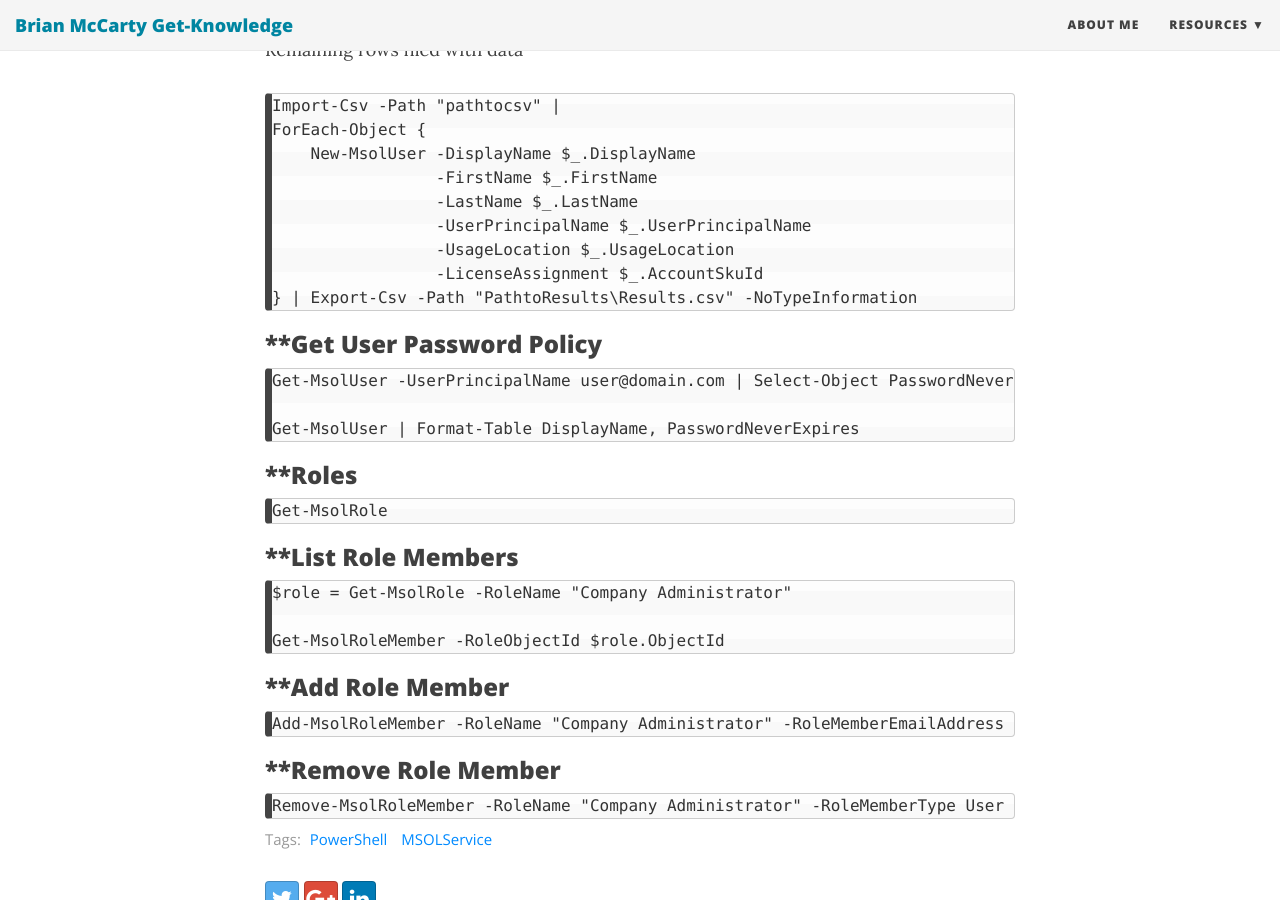
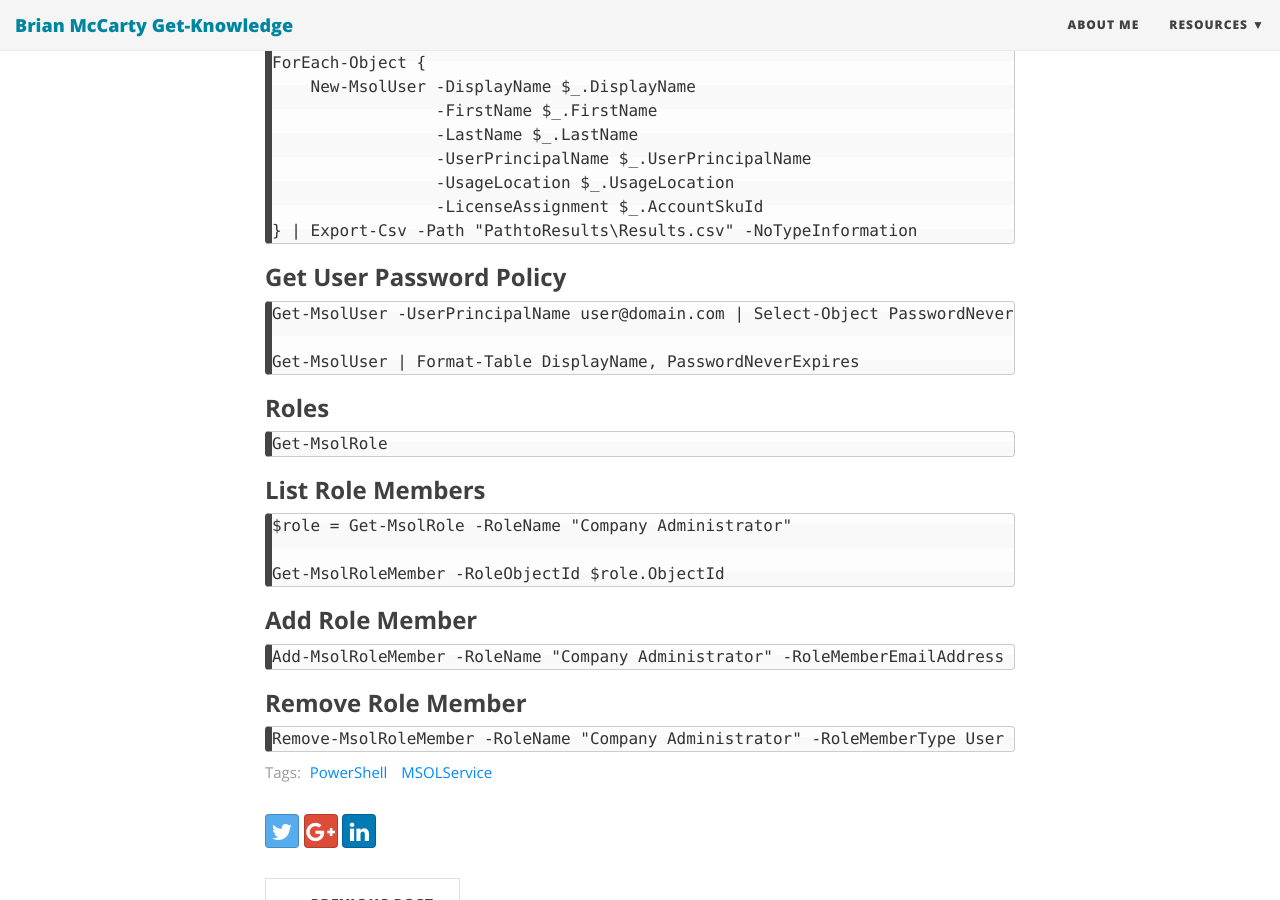
Before and after one commit to brianmccarty/brianmccarty.github.io, a Jekyll site: the page built from _posts/2018-05-12-posh-msol-commands.md, in a window 1280 px wide and 900 px high, scrolled down 2064 px. Built offline with Jekyll 4.4.1, drawn with Linux system fonts in a browser that asks for light colours; nearby versions of some CDN libraries; some of the changed text lies outside the part shown.

```diff
--- a/_posts/2018-05-12-posh-msol-commands.md
+++ b/_posts/2018-05-12-posh-msol-commands.md
@@ -80,11 +80,9 @@ Add POSH MSOL Commands
 
 ### **Export the list of cloud only accounts to a csv file**
 
-
 ### **Add Users**
 
     New-MsolUser -DisplayName "First Last" -FirstName First -LastName Last -UserPrincipalName user@domain.com -UsageLocation US -LicenseAssignment #LicenseSKU
-
 
 ### **Add Users in Bulk**
 
@@ -102,31 +100,26 @@ Remaining rows filed with data
                      -LicenseAssignment $_.AccountSkuId
     } | Export-Csv -Path "PathtoResults\Results.csv" -NoTypeInformation
 
-
-### **Get User Password Policy
+### **Get User Password Policy**
 
     Get-MsolUser -UserPrincipalName user@domain.com | Select-Object PasswordNeverExpires
 
     Get-MsolUser | Format-Table DisplayName, PasswordNeverExpires
 
-
-### **Roles
+### **Roles**
 
     Get-MsolRole
 
-
-### **List Role Members
+### **List Role Members**
 
     $role = Get-MsolRole -RoleName "Company Administrator"
 
     Get-MsolRoleMember -RoleObjectId $role.ObjectId
 
-
-### **Add Role Member
+### **Add Role Member**
 
     Add-MsolRoleMember -RoleName "Company Administrator" -RoleMemberEmailAddress user@domain.com
 
-
-### **Remove Role Member
+### **Remove Role Member**
 
     Remove-MsolRoleMember -RoleName "Company Administrator" -RoleMemberType User -RoleMemberEmailAddress user@domain.com
```
Also changed, not shown: other parts of _posts/2018-05-12-posh-msol-commands.md (+1 -1 lines).
